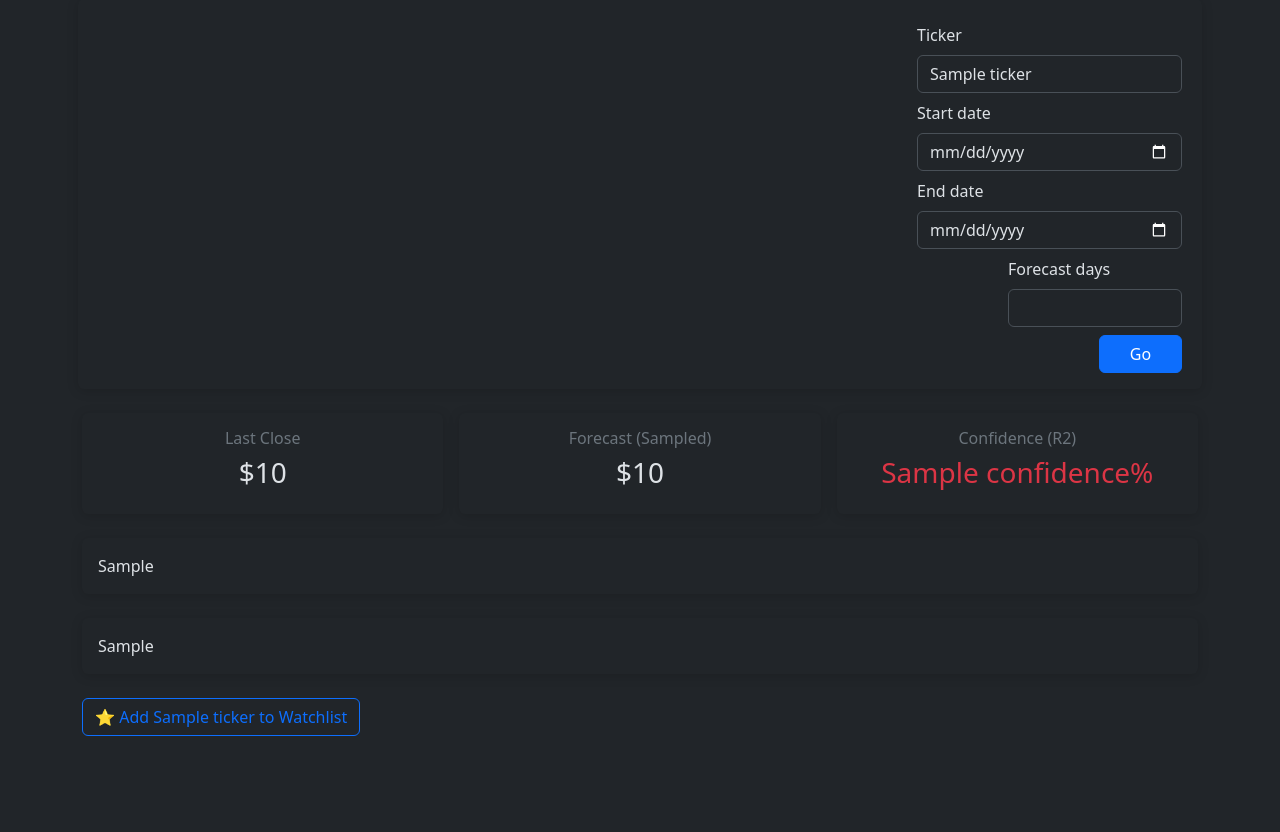
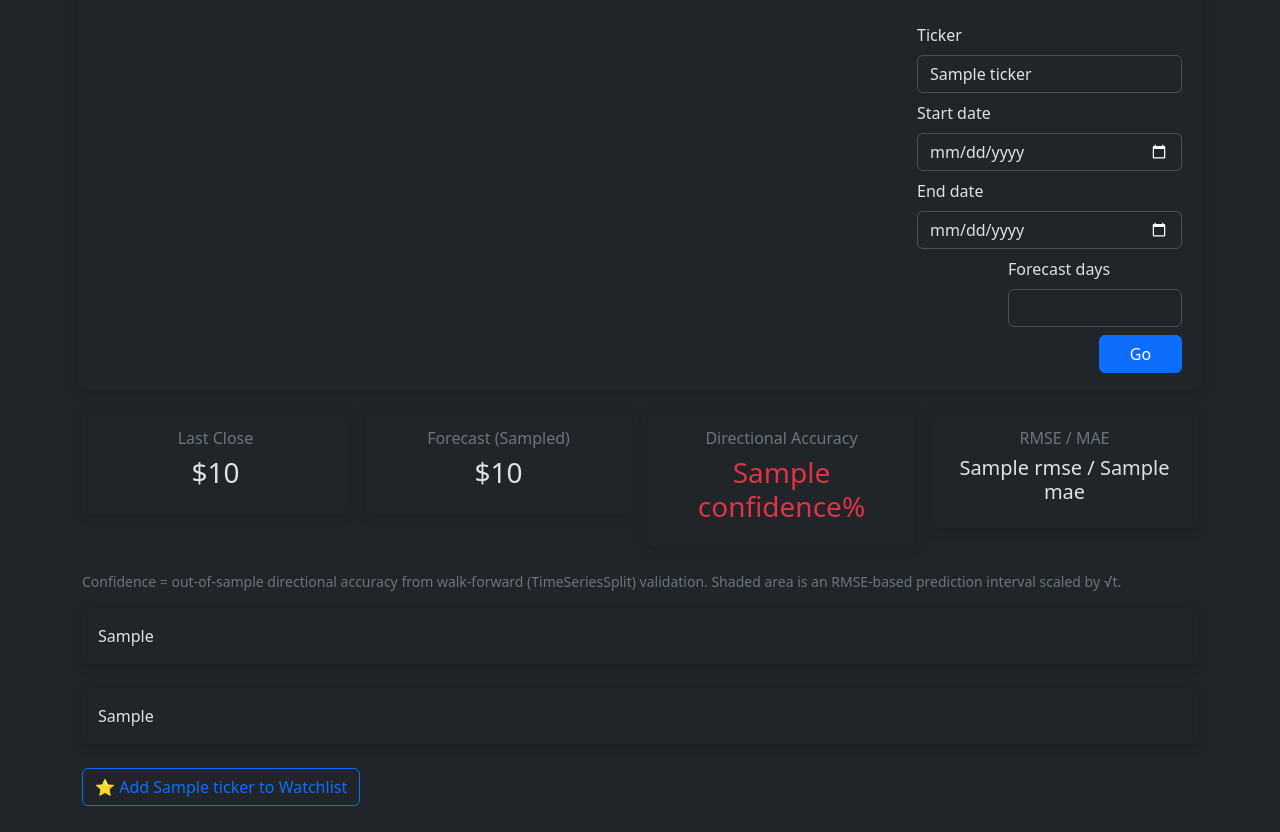
Before and after one commit to Tony-chauhan/stock-prediction, a Flask app: template templates/dashboard.html in a window 1280 px wide. Shown: the part 74-906 px from the top of the page. Before the commit the page ends 810 px from the top, so only its background shows below. Run offline with Flask 3, Linux system fonts and the light colour scheme; the template is opened without the code that fills it: most values are stand-ins (such as "Sample title", 1, 10 or a date in 2020).

Commit message:
feat(l99): industry-ready - dict forecast API, confidence bands, modern README
- Fix breaking API mismatch: app.py now consumes predict_prices() dict
- Render RMSE-scaled prediction-interval band as filled Plotly area
- Dashboard: 4 KPI cards (last close, forecast, directional accuracy, RMSE)
- Rewrite README with badges, architecture, screenshots, deployment, model card

```diff
--- a/app.py
+++ b/app.py
@@ -34,10 +34,16 @@ def dashboard():
     error = None
     chart_html = pred_chart_html = None
     confidence = last_price = next_price = None
+    rmse = mae = None
 
     try:
         df = get_stock_data(ticker, start, end)
-        future_dates, future_preds, confidence = predict_prices(df, forecast_days)
+        result = predict_prices(df, forecast_days)
+        future_dates = result['future_dates']
+        future_preds = result['future_preds']
+        lower, upper = result['lower'], result['upper']
+        confidence = result['confidence']
+        rmse, mae = result['rmse'], result['mae']
 
         hist = go.Figure()
         hist.add_trace(go.Scatter(x=df['Date'], y=df['Close'], name='Close', mode='lines'))
@@ -47,6 +53,11 @@ def dashboard():
 
         pred = go.Figure()
         pred.add_trace(go.Scatter(x=df['Date'], y=df['Close'], name='Historical', mode='lines'))
+        pred.add_trace(go.Scatter(x=future_dates, y=upper, name='Upper band',
+                                  mode='lines', line=dict(width=0), showlegend=False))
+        pred.add_trace(go.Scatter(x=future_dates, y=lower, name='Confidence band',
+                                  mode='lines', line=dict(width=0), fill='tonexty',
+                                  fillcolor='rgba(99,102,241,0.25)'))
         pred.add_trace(go.Scatter(x=future_dates, y=future_preds, name='Forecast',
                                   mode='lines', line=dict(dash='dash')))
         pred.update_layout(title=f'{ticker} {forecast_days}-Day Forecast', template='plotly_dark',
@@ -62,7 +73,7 @@ def dashboard():
                            forecast_days=forecast_days, chart_html=chart_html,
                            pred_chart_html=pred_chart_html, confidence=confidence,
                            last_price=last_price, next_price=next_price, error=error,
-                           watchlist=db.get_watchlist())
+                           rmse=rmse, mae=mae, watchlist=db.get_watchlist())
 
 
 @app.route('/compare')
--- a/templates/dashboard.html
+++ b/templates/dashboard.html
@@ -27,11 +27,13 @@
   <div class="alert alert-danger">{{ error }}</div>
 {% else %}
   <div class="row g-3 mb-4">
-    <div class="col-md-4"><div class="card card-body text-center"><h6 class="text-secondary">Last Close</h6><h3>${{ last_price }}</h3></div></div>
-    <div class="col-md-4"><div class="card card-body text-center"><h6 class="text-secondary">Forecast ({{ forecast_days }}d)</h6><h3>${{ next_price }}</h3></div></div>
-    <div class="col-md-4"><div class="card card-body text-center"><h6 class="text-secondary">Confidence (R2)</h6>
-      <h3 class="{{ 'text-success' if confidence and confidence >= 70 else 'text-warning' if confidence and confidence >= 40 else 'text-danger' }}">{{ confidence }}%</h3></div></div>
+    <div class="col-md-3 col-6"><div class="card card-body text-center"><h6 class="text-secondary">Last Close</h6><h3>${{ last_price }}</h3></div></div>
+    <div class="col-md-3 col-6"><div class="card card-body text-center"><h6 class="text-secondary">Forecast ({{ forecast_days }}d)</h6><h3>${{ next_price }}</h3></div></div>
+    <div class="col-md-3 col-6"><div class="card card-body text-center"><h6 class="text-secondary">Directional Accuracy</h6>
+      <h3 class="{{ 'text-success' if confidence and confidence >= 60 else 'text-warning' if confidence and confidence >= 50 else 'text-danger' }}">{{ confidence }}%</h3></div></div>
+    <div class="col-md-3 col-6"><div class="card card-body text-center"><h6 class="text-secondary">RMSE / MAE</h6><h3 class="fs-5">{{ rmse }} / {{ mae }}</h3></div></div>
   </div>
+  <p class="text-secondary small">Confidence = out-of-sample directional accuracy from walk-forward (TimeSeriesSplit) validation. Shaded area is an RMSE-based prediction interval scaled by &radic;t.</p>
   <div class="card card-body mb-4">{{ chart_html|safe }}</div>
   <div class="card card-body mb-4">{{ pred_chart_html|safe }}</div>
   <form method="post" action="{{ url_for('watchlist') }}">
```
Also changed, not shown: README.md.
